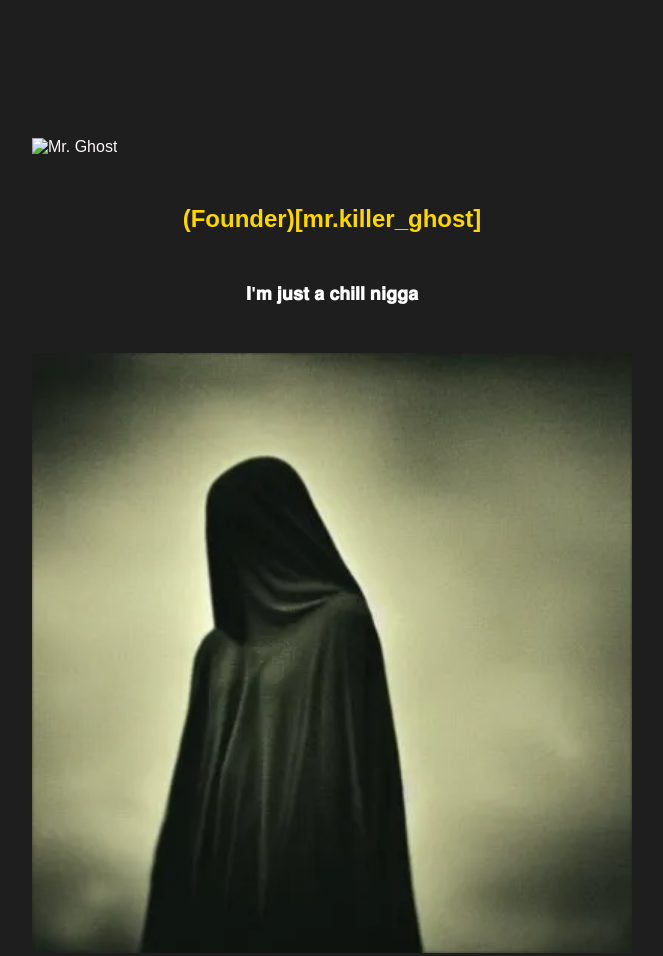
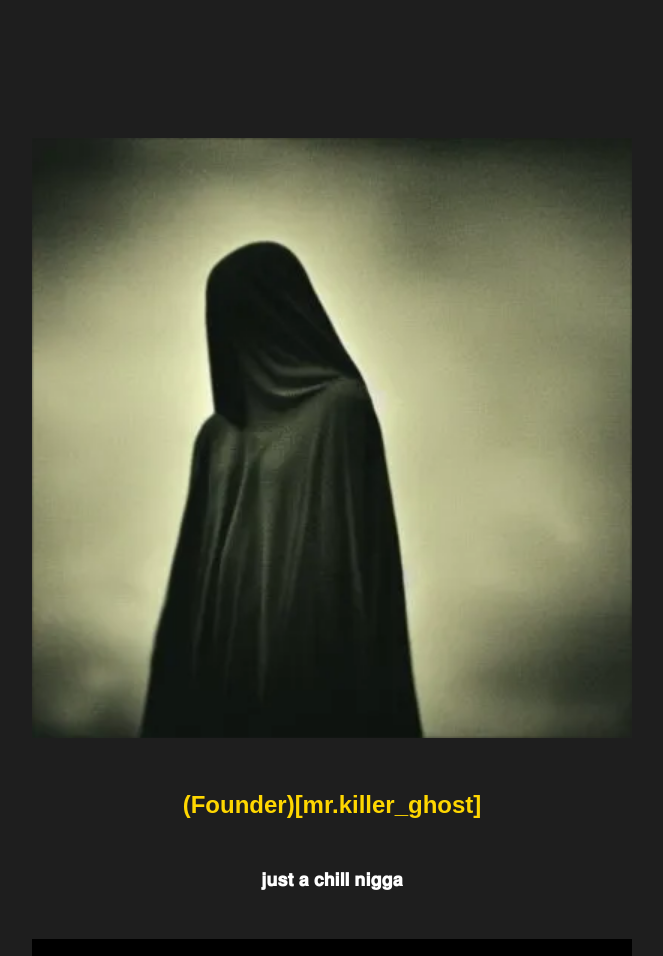
Before and after one commit to Cyclops-Ghosts/Cyclops-Ghosts, a plain HTML site: page Owners.html in a window 1280 px wide. Shown: the part 220-1176 px from the top of the page, without its empty margins (308-971 px from the left). Drawn offline with Linux system fonts and the light colour scheme.

Commit message:
fix owner pics

```diff
--- a/Owners.html
+++ b/Owners.html
@@ -126,18 +126,18 @@
 
     <div class="images">
         <div class="img">
-            <img src="/stuff/Mr.Killer-Ghost.png" alt="Mr. Ghost">
+            <img src="https://github.com/Cyclops-Ghosts/Cyclops-Ghosts/blob/main/stuff/Ghost.png?raw=true" alt="Mr. Ghost">
         </div>
         <div class="text">
             <h1>(Founder)[mr.killer_ghost]</h1>
         </div>
         <div class="text">
-            <h2>𝐈'𝐦 𝐣𝐮𝐬𝐭 𝐚 𝐜𝐡𝐢𝐥𝐥 𝐧𝐢𝐠𝐠𝐚</h2>
+            <h2>𝐣𝐮𝐬𝐭 𝐚 𝐜𝐡𝐢𝐥𝐥 𝐧𝐢𝐠𝐠𝐚</h2>
         </div>
 <!--kurt-->
 
         <div class="img">
-            <img src="/stuff/Ghost.png">
+            <img src="https://github.com/Cyclops-Ghosts/Cyclops-Ghosts/blob/main/stuff/nigga.png?raw=true" alt="">
         </div>
         <div class="text">
             <h1>(Cofounder)[Mr.Cobain]</h1>
```
